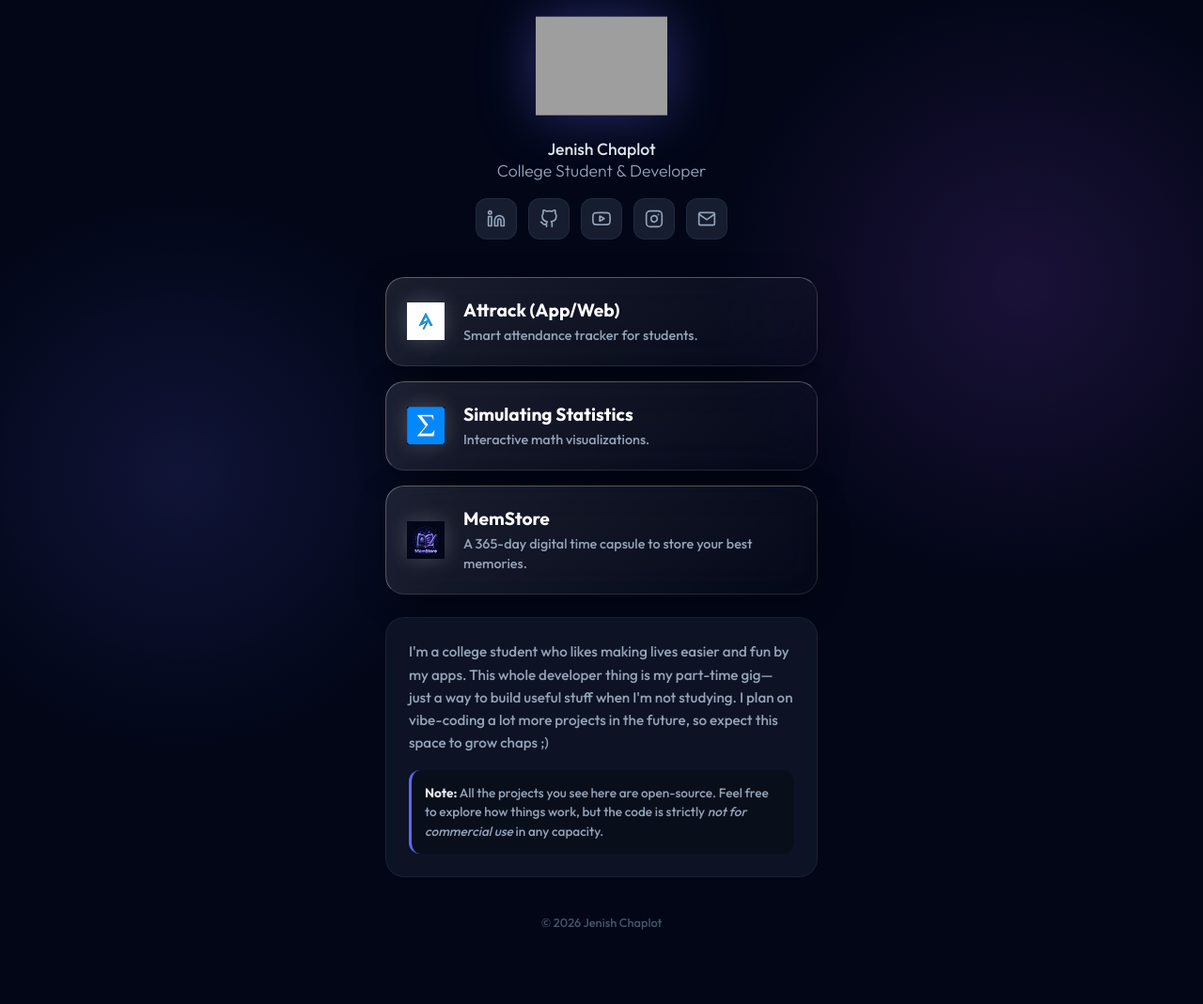
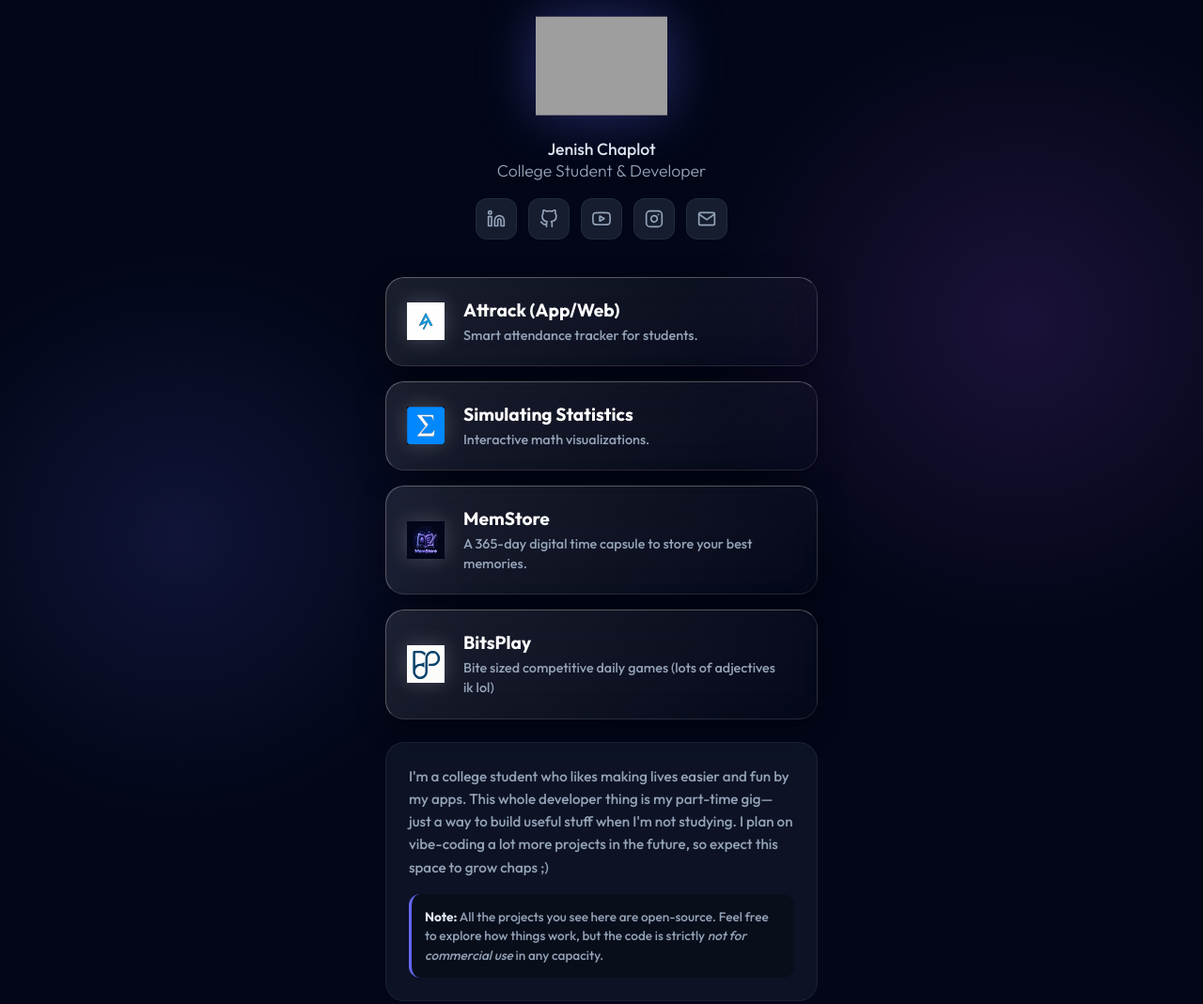
Before and after one commit to jenishestmoizavut/jenish.one, a plain HTML site: page index.html in a window 1280 px wide. Shown: the top 1069 px of the page at 94% size. Before the commit the page ends 1010 px from the top, so only its background shows below. Drawn offline with Linux system fonts and the light colour scheme; grey boxes are pictures that could not be loaded.

Commit message:
Add 'BitsPlay' project card to index.html
Added a new project card for 'BitsPlay' with description.

```diff
--- a/index.html
+++ b/index.html
@@ -296,6 +296,14 @@
             </div>
             <div class="card-arrow">→</div>
         </a>
+        <a href="https://jenishestmoizavut.github.io/BitsPlay/" class="card">
+            <img src="BitsPlay.svg" alt="BitsPlay logo" class="card-icon" />
+            <div class="card-info">
+                <span class="card-title">BitsPlay</span>
+                <span class="card-desc">Bite sized competitive daily games (lots of adjectives ik lol) </span>
+            </div>
+            <div class="card-arrow">→</div>
+        </a>
         <div class="about-box">
             <p>
                 I'm a college student who likes making lives easier and fun by my apps. This whole developer thing is my part-time gig—just a way to build useful stuff when I'm not studying. I plan on vibe-coding a lot more projects in the future, so expect this space to grow chaps ;)
```
